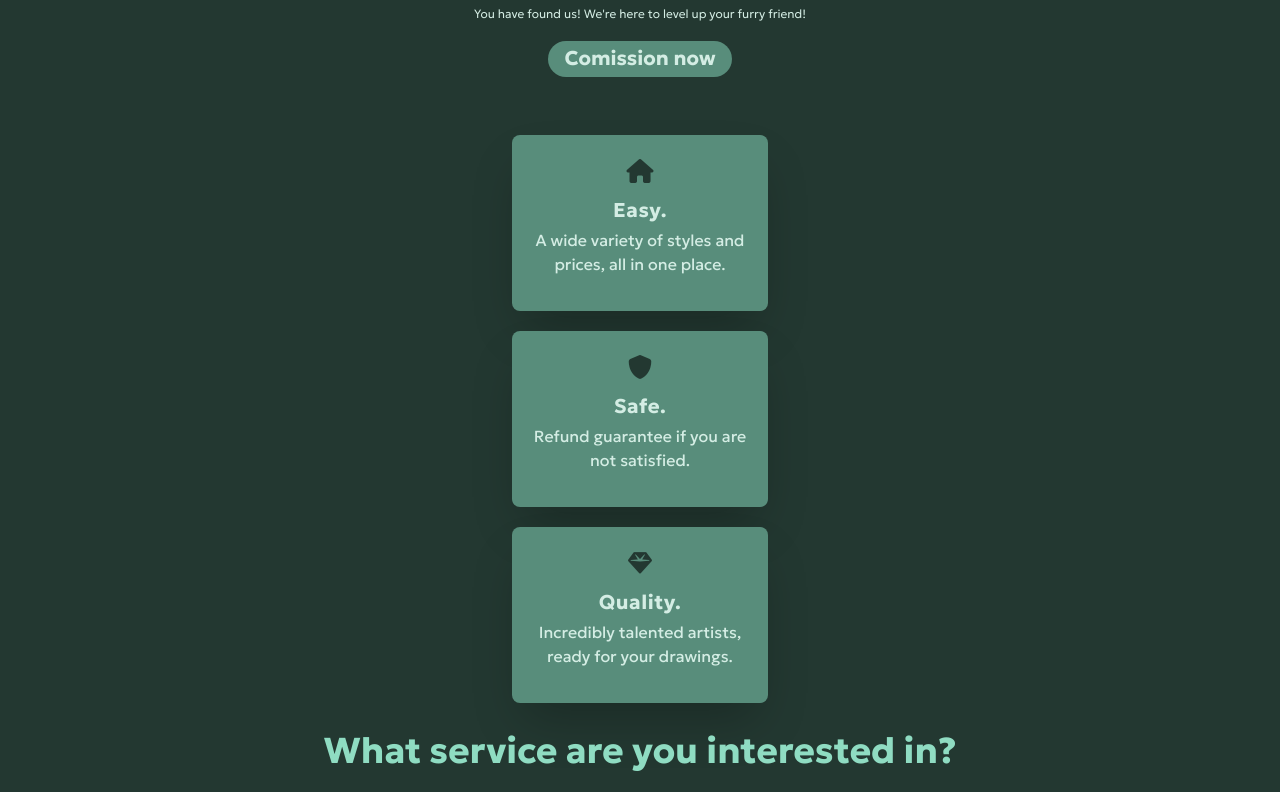
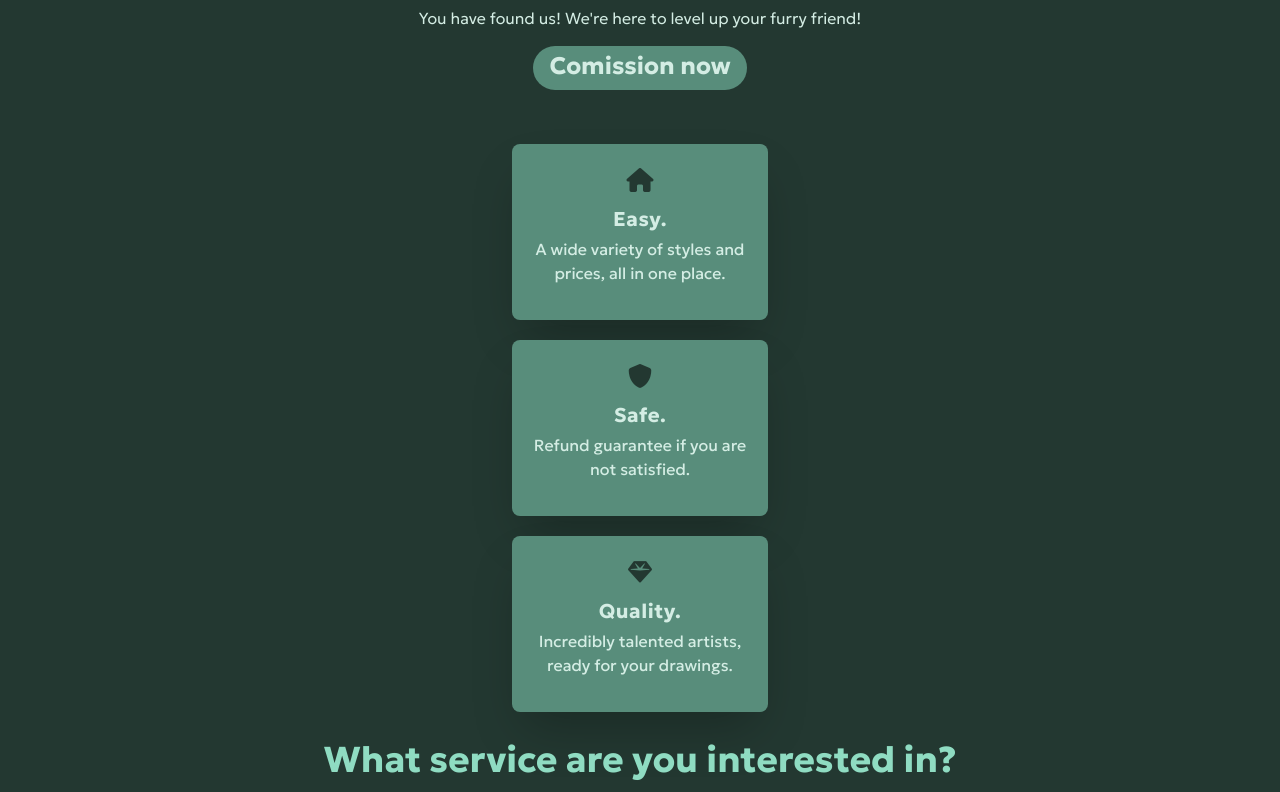
Before and after one commit to victoriusd/ProyectoArt, a website: page index.html in a window 1280 px wide. Shown: the part 261-1053 px from the top of the page. Drawn offline with Linux system fonts and the light colour scheme.

Commit message:
Update index.html

```diff
--- a/index.html
+++ b/index.html
@@ -85,14 +85,14 @@
             </div>
             <div>
                 <p>
-                    <span class=" text-second-3 font-light text-xs">
+                    <span class=" text-second-3 font-light text-base">
                         You have found us! We're here to level up your furry friend!
                     </span>
                 </p>
                 <div class="mt-6">
-                    <a class="bg-second-4 py-2 px-4 rounded-full transition-all ease-in-out duration-700 hover:-translate-y-0.5 hover:drop-shadow-xl"
+                    <a class="bg-second-4 py-3 px-4 rounded-full transition-all ease-in-out duration-700 hover:-translate-y-0.5 hover:drop-shadow-xl"
                         href="">
-                        <span class="text-xl whitespace-nowrap font-bold text-second-3 leading-6 ">
+                        <span class="text-2xl whitespace-nowrap font-bold text-second-3 leading-6 ">
                             Comission now
                         </span>
                     </a>
```
